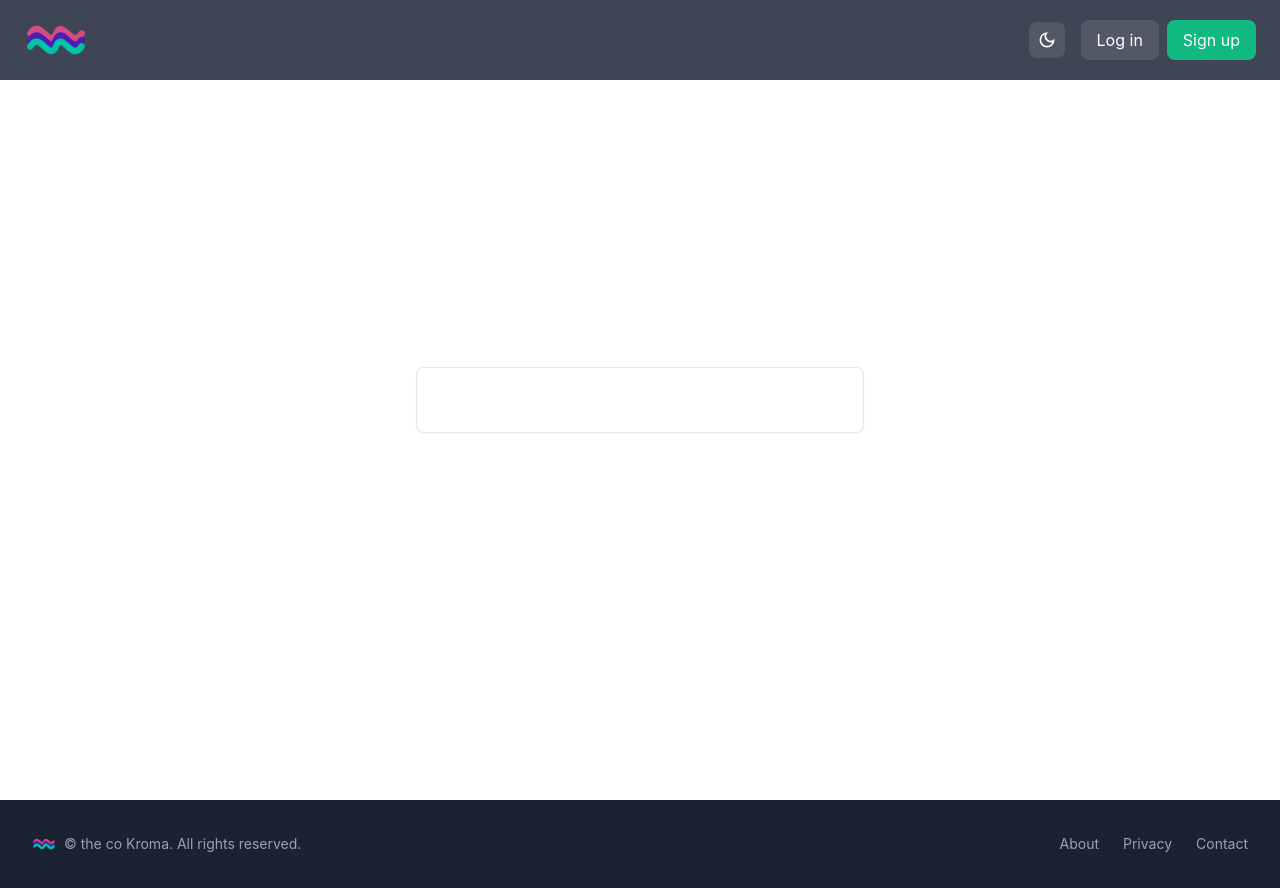
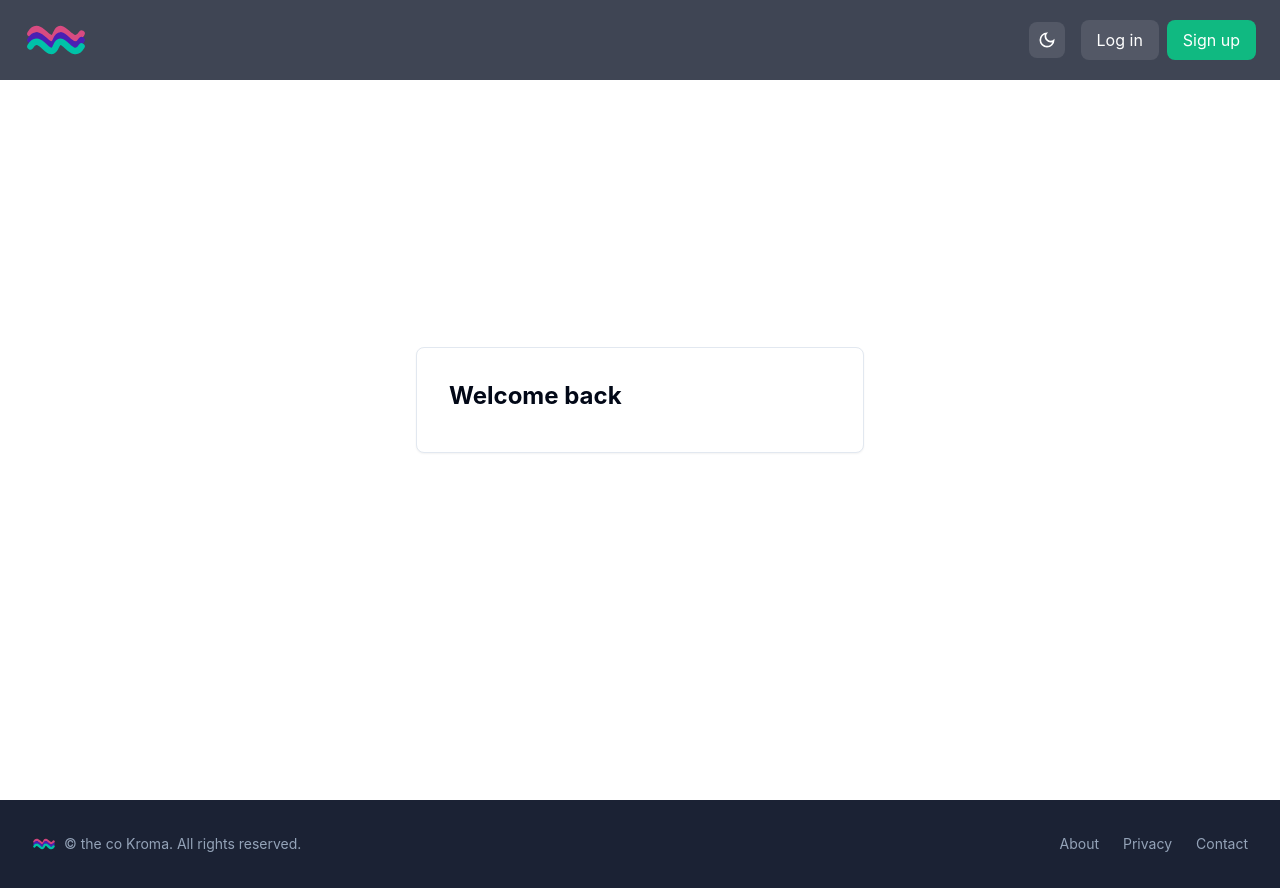
Before and after one commit to SalahHaddara/kroma-app, a React (Vite) app: page /login in a window 1280 px wide. Built offline with nearby package versions, Linux system fonts and the light colour scheme.

Commit message:
Add auth page title

```diff
--- a/src/pages/AuthPage.tsx
+++ b/src/pages/AuthPage.tsx
@@ -9,6 +9,9 @@ const AuthPage: React.FC<AuthPageProps> = ({isLogin}) => {
     return (
         <div className="min-h-screen flex items-center justify-center p-4">
             <Card className="w-full max-w-md p-8">
+                <h2 className="text-2xl font-bold mb-2">
+                    {isLogin ? 'Welcome back' : 'Create account'}
+                </h2>
             </Card>
         </div>
     );
```
